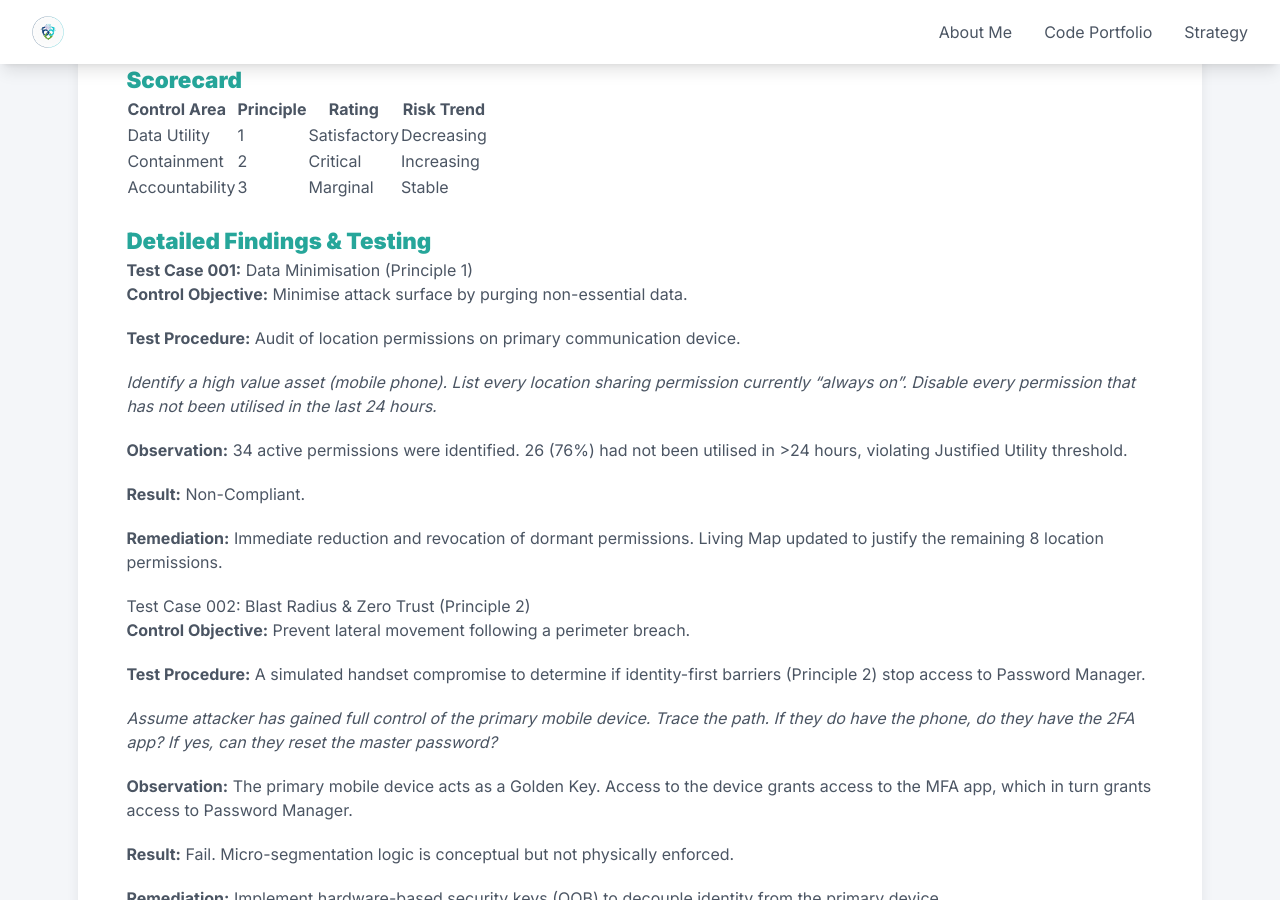
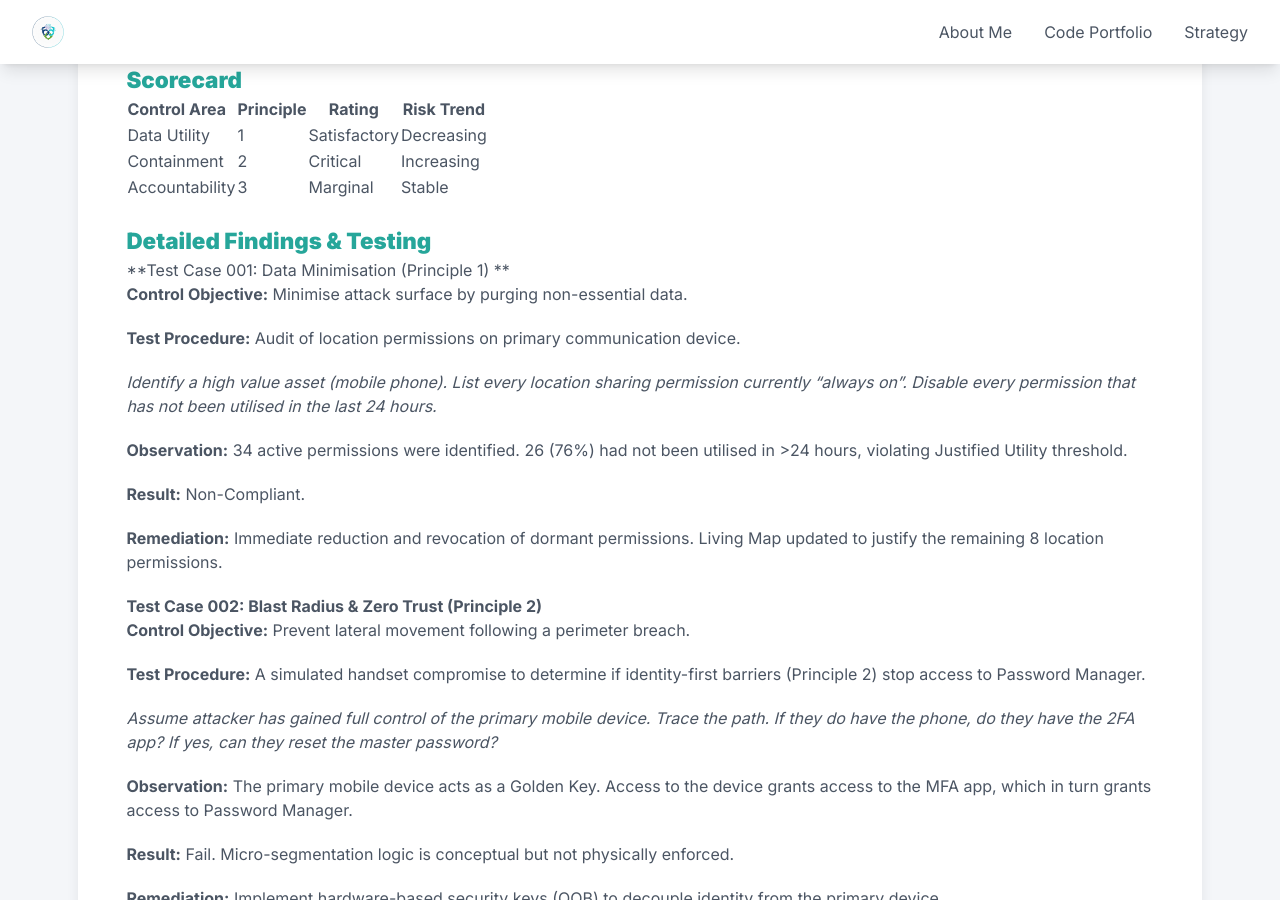
Before and after one commit to sandienand/sandienand.github.io, a Jekyll site: the page built from blogs/2026-01-21-internal-auditq1-2026.md, in a window 1280 px wide and 900 px high, scrolled down 441 px. Built offline with Jekyll 4.4.1, drawn with Linux system fonts in a browser that asks for light colours; nearby versions of some CDN libraries.

Commit message:
update titles again

```diff
--- a/blogs/2026-01-21-internal-auditq1-2026.md
+++ b/blogs/2026-01-21-internal-auditq1-2026.md
@@ -24,8 +24,7 @@
 
 ### **Detailed Findings & Testing**
 
-##### **Test Case 001:** Data Minimisation (Principle 1)
-
+##### **Test Case 001: Data Minimisation (Principle 1) **
 
 **Control Objective:** Minimise attack surface by purging non-essential data.
 
@@ -39,8 +38,7 @@
 
 **Remediation:** Immediate reduction and revocation of dormant permissions. Living Map updated to justify the remaining 8 location permissions.
 
-##### Test Case 002: Blast Radius & Zero Trust (Principle 2)
-
+##### **Test Case 002: Blast Radius & Zero Trust (Principle 2)**
 
 **Control Objective:** Prevent lateral movement following a perimeter breach.
 
@@ -54,7 +52,7 @@
 
 **Remediation:** Implement hardware-based security keys (OOB) to decouple identity from the primary device.
 
-##### Test Case 003: Contestability & Human Circuit Breaker (Principle 3)
+##### **Test Case 003: Contestability & Human Circuit Breaker (Principle 3)**
 
 
 **Control Objective:** Ensure AI decisions are challengeable and not blindly accepted.
```
